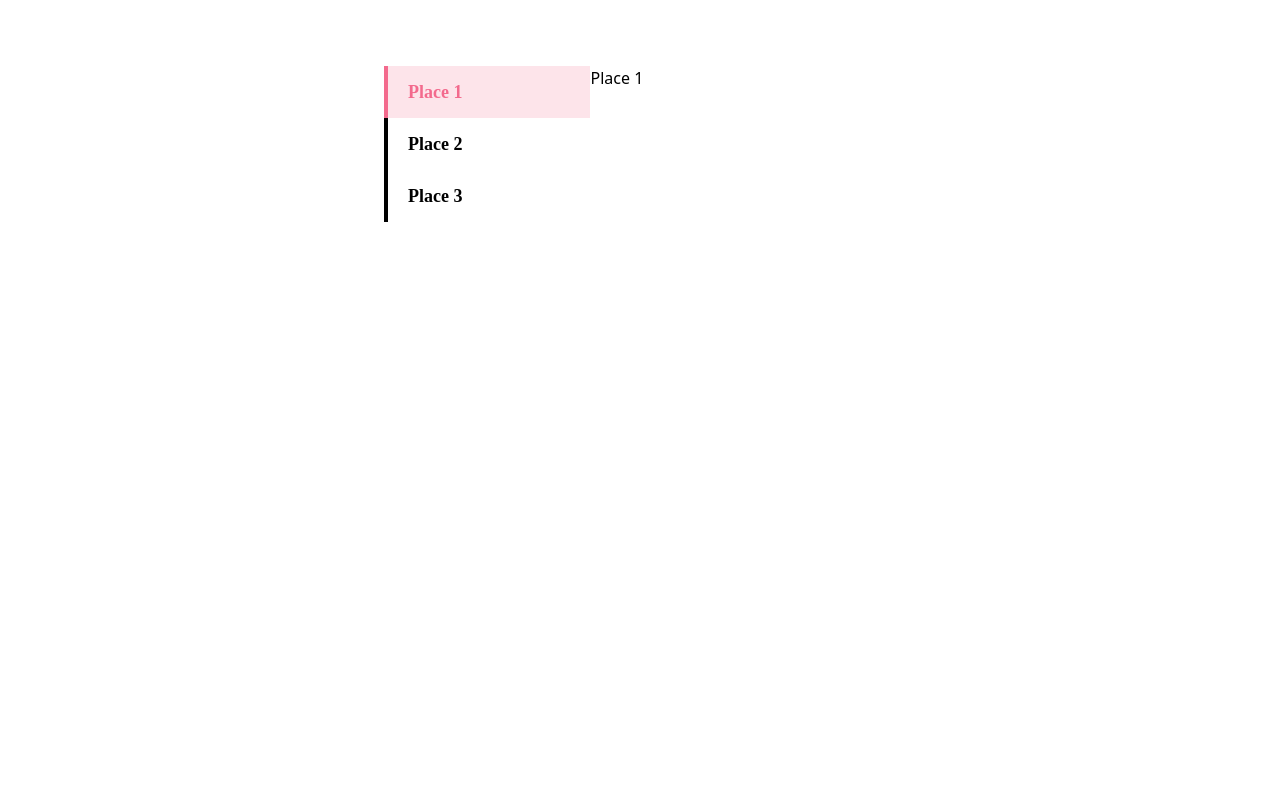
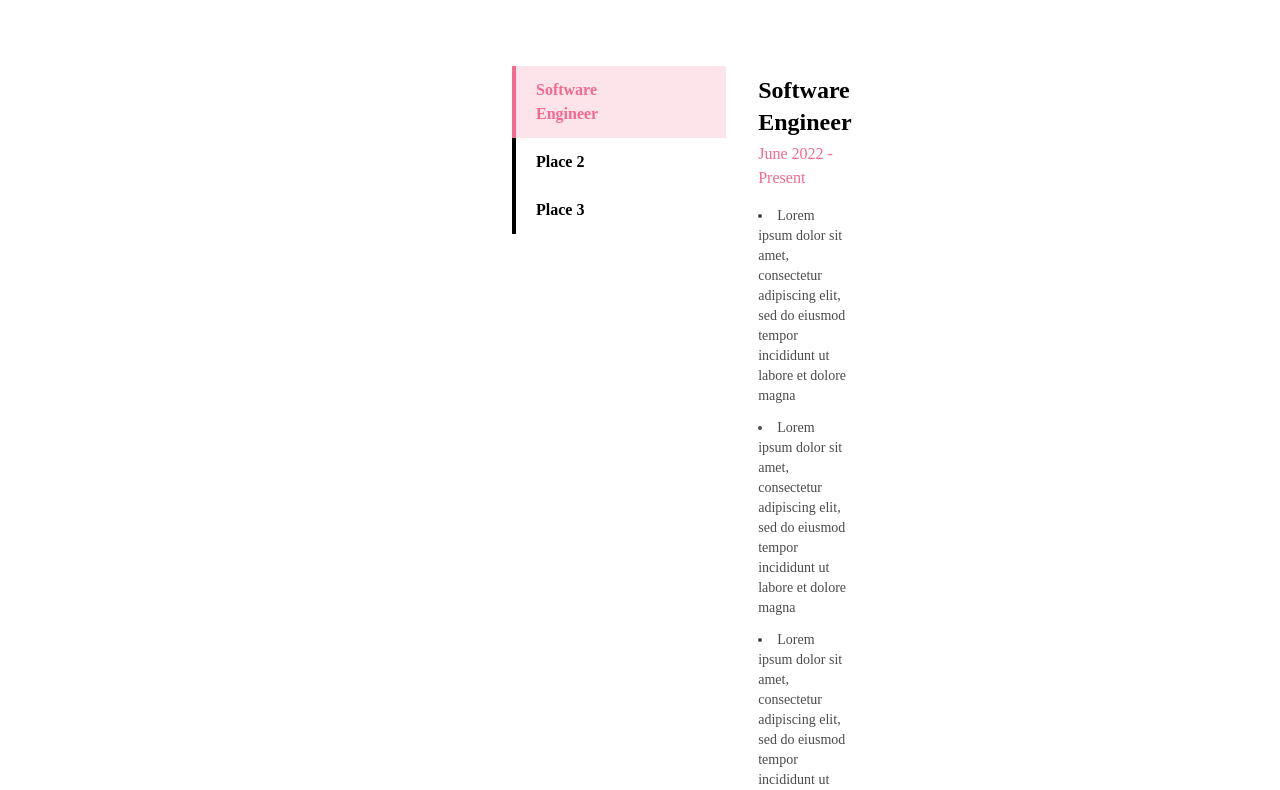
Before and after one commit to Muhammad-Bin-Ali/Personal-Website, a Gatsby site in the folder gatsby-client/: page / in a window 1280 px wide. Shown: the part 206-996 px from the top of the page. Before the commit the page ends 800 px from the top, so only its background shows below. Built offline with nearby package versions, Linux system fonts and the light colour scheme; Gatsby itself is replaced by a stand-in of ours.

Commit message:
Still need to finish stylying work experience

```diff
--- a/gatsby-client/src/components/Tab.js
+++ b/gatsby-client/src/components/Tab.js
@@ -8,7 +8,7 @@ const Tab = ({ refObj, index, title, onClick, active }) => {
       ref={(element) => (refObj.current[index] = element)}
       onClick={() => onClick(index)}
       className={
-        "pl-5 pr-32 py-3 font-Poppins font-semibold hover:bg-myPink-light ease-in-out duration-300 text-lg text-left border-l-4" +
+        "pl-5 pr-32 py-3 w-full font-Poppins font-semibold hover:bg-myPink-light ease-in-out duration-300 text-base text-left border-l-4" +
         isActive(active)
       }
     >
--- a/gatsby-client/src/components/TabPanel.js
+++ b/gatsby-client/src/components/TabPanel.js
@@ -1,11 +1,26 @@
 import React from "react";
 
-const TabPanel = ({ place, visible }) => {
-  const isVisible = (visible) => (visible ? " block" : " hidden");
+const TabPanel = ({ place, visible, descriptions, duration }) => {
+  const isVisible = (visible) =>
+    visible ? " block animate-fadeIn" : " hidden";
 
   return (
-    <div className="">
-      <h1 className={"" + isVisible(visible)}>{place}</h1>
+    <div
+      className={
+        "px-8 py-2 duration-300 ease-in-out animate-fadeIn" + isVisible(visible)
+      }
+    >
+      <h1 className="font-Poppins font-semibold text-2xl ">{place}</h1>
+      <h2 className="className text-base font-Poppins text-myPink font-medium mt-1 mb-4">
+        {duration}
+      </h2>
+      <ul className="">
+        {descriptions.map((description) => (
+          <li className="text-sm mb-3 list-disc list-inside font-Poppins text-myGray font-normal">
+            {description}
+          </li>
+        ))}
+      </ul>
     </div>
   );
 };
--- a/gatsby-client/src/components/WhereWorked.js
+++ b/gatsby-client/src/components/WhereWorked.js
@@ -5,7 +5,29 @@ import TabPanel from "./TabPanel";
 // refer to https://www.seancdavis.com/posts/animated-sliding-tabs-with-react-and-tailwind/ for tab underline
 
 const WhereWorked = () => {
-  const placesWorked = ["Place 1", "Place 2", "Place 3"];
+  const placesWorked = ["Software Engineer", "Place 2", "Place 3"];
+  const descriptions = [
+    [
+      "Lorem ipsum dolor sit amet, consectetur adipiscing elit, sed do eiusmod tempor incididunt ut labore et dolore magna",
+      "Lorem ipsum dolor sit amet, consectetur adipiscing elit, sed do eiusmod tempor incididunt ut labore et dolore magna",
+      "Lorem ipsum dolor sit amet, consectetur adipiscing elit, sed do eiusmod tempor incididunt ut labore et dolore magna",
+    ],
+    [
+      "Lorem ipsum dolor sit amet, consectetur adipiscing elit, sed do eiusmod tempor incididunt ut labore et dolore magna",
+      "Lorem ipsum dolor sit amet, consectetur adipiscing elit, sed do eiusmod tempor incididunt ut labore et dolore magna",
+      "Lorem ipsum dolor sit amet, consectetur adipiscing elit, sed do eiusmod tempor incididunt ut labore et dolore magna",
+    ],
+    [
+      "Lorem ipsum dolor sit amet, consectetur adipiscing elit, sed do eiusmod tempor incididunt ut labore et dolore magna",
+      "Lorem ipsum dolor sit amet, consectetur adipiscing elit, sed do eiusmod tempor incididunt ut labore et dolore magna",
+      "Lorem ipsum dolor sit amet, consectetur adipiscing elit, sed do eiusmod tempor incididunt ut labore et dolore magna",
+    ],
+  ];
+  const durations = [
+    ["June 2022  - Present"],
+    ["June 2022  - Present"],
+    ["June 2022  - Present"],
+  ];
   const [activeIndex, setActiveIndex] = useState(0);
   const [tabLeftLineHeight, setTabLeftLineHeight] = useState(0);
   const [tabLeftLineTop, setTabLeftLineTop] = useState(0);
@@ -15,6 +37,7 @@ const WhereWorked = () => {
 
   const tabsRef = useRef([]);
 
+  //used for the moving tab underline
   useEffect(() => {
     function setTabPosition() {
       const currentTab = tabsRef.current[activeIndex];
@@ -30,12 +53,14 @@ const WhereWorked = () => {
   }, [activeIndex]);
 
   return (
-    <section className="">
-      <div>
-        <h1 className="flex items-center after:w-96 after:flex-initial font-Poppins text-3xl font-semibold after:ml-4 after:top-1/2 after:h-0.5  after:bg-myGray  ">
-          Where I've Worked
-        </h1>
-      </div>
+    <section className="px-48">
+      {/* header */}
+      <h1 className="flex items-center after:w-1/4 after:flex-initial font-Poppins text-3xl font-semibold after:ml-4 after:top-1/2 after:h-0.5  after:bg-myGray  ">
+        Where I've Worked
+      </h1>
+
+      {/* code for tabs and work experience */}
+      {/* the tabs */}
       <div className="flex flex-row mt-20 ">
         <div className="relative">
           <div className="flex flex-col">
@@ -56,9 +81,16 @@ const WhereWorked = () => {
           ></span>
         </div>
 
-        <div className="">
+        {/* tab panels */}
+        <div className="w-full">
           {placesWorked.map((place, index) => (
-            <TabPanel key={index} place={place} visible={checkActive(index)} />
+            <TabPanel
+              key={index}
+              place={place}
+              descriptions={descriptions[index]}
+              visible={checkActive(index)}
+              duration={durations[index]}
+            />
           ))}
         </div>
       </div>
--- a/gatsby-client/src/pages/index.js
+++ b/gatsby-client/src/pages/index.js
@@ -6,7 +6,7 @@ import WhereWorked from "../components/WhereWorked";
 export default function Home() {
   return (
     <Layout>
-      <div className="px-96">
+      <div className="px-80">
         <WhereWorked />
       </div>
     </Layout>
--- a/gatsby-client/tailwind.config.js
+++ b/gatsby-client/tailwind.config.js
@@ -18,7 +18,14 @@ module.exports = {
     fontFamily: {
       Poppins: ["Poppins"],
     },
-    extend: {},
+    extend: {
+      keyframes: {
+        fadeIn: {
+          "0%": { opacity: 0 },
+          "100%": { opacity: 1 },
+        },
+      },
+    },
   },
   plugins: [],
 };
```
